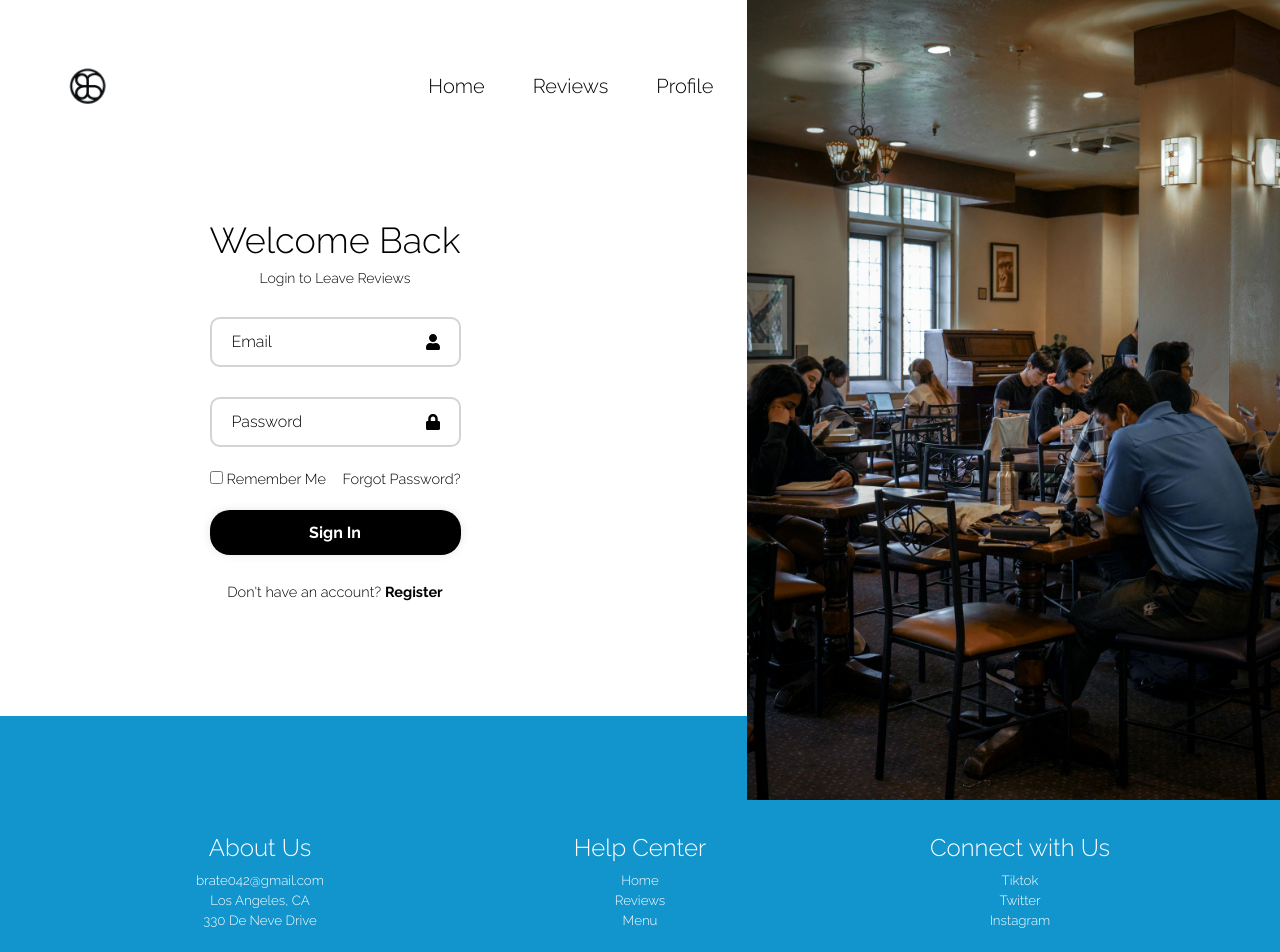
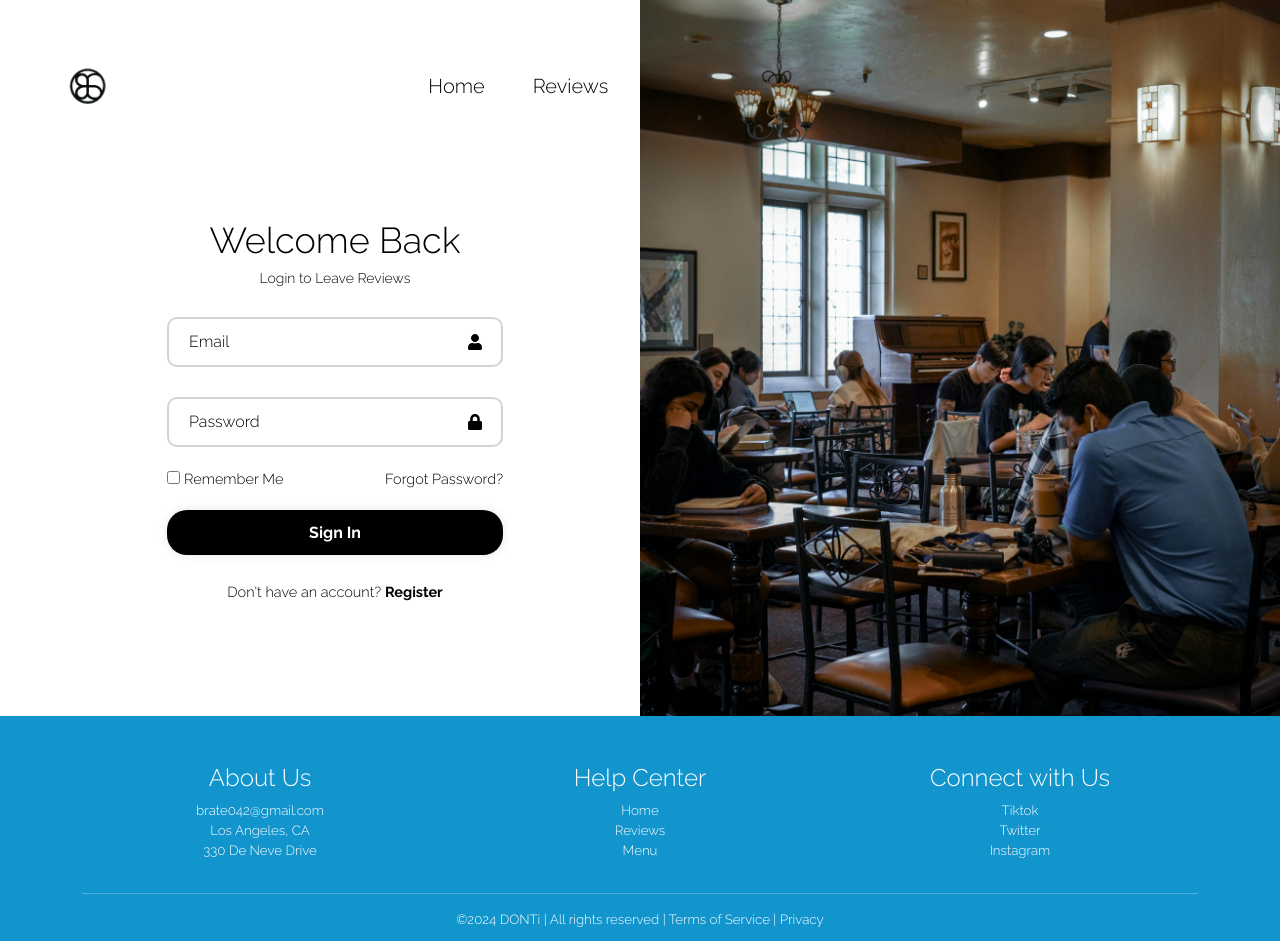
Before and after one commit to olana-abraham/B-Rates, a React (Create React App) app in the folder b-rate/: page /login in a window 1280 px wide. Shown: the top 952 px of the page. Built offline with nearby package versions, Linux system fonts and the light colour scheme; a web font is replaced by a local one.

Commit message:
Minor css fixes

```diff
--- a/b-rate/src/App.js
+++ b/b-rate/src/App.js
@@ -29,8 +29,9 @@
           <Route path="/password_reset" element={<PasswordReset />} />
         </Routes>
       </div>
-      <Footer/>
+      <Footer />
     </div>
+
 
 
   );
--- a/b-rate/src/pages/Home.js
+++ b/b-rate/src/pages/Home.js
@@ -58,8 +58,8 @@
                 <Switch />
             </div>
         </div>
+        </div>
 
-</div>
 
     )
 
--- a/b-rate/src/pages/footer.css
+++ b/b-rate/src/pages/footer.css
@@ -1,13 +1,12 @@
-.main-footer{
-    color:white;
+.main-footer {
+    color: white;
     background-color: #1295cd;
     padding-top: 3rem;
-    display: flex;
-    align-items: flex-end;
+    position: relative;
     bottom: 0;
-    left:0;
+    left: 0;
     width: 100%;
-    height:300px;
+    height: 225px;
     font-size: smaller;
     font-family: 'Raleway', sans-serif;
 
--- a/b-rate/src/pages/forgot.css
+++ b/b-rate/src/pages/forgot.css
@@ -1,7 +1,6 @@
 @import url('https://font.goggleapis.com/css2?family=Poppins:wght@400;600;700&display=swap');
 
 .wrapper {
-    display: flex;
     width: 420px;
     background: white;
     padding: 50px 40px;
@@ -14,10 +13,11 @@
 
 .image {
     position: absolute;
-    justify-content: right;
-    width: auto;
+    top: 0;
+    right: 0;
+    width: 50%;
+    height: 100vh;
 
-    height: 100vh;
 }
 
 
--- a/b-rate/src/pages/forgot.js
+++ b/b-rate/src/pages/forgot.js
@@ -7,6 +7,8 @@
 import Navbar from "../Navbar";
 import { useNavigate } from "react-router-dom"
 import { Link } from 'react-router-dom';
+import Footer from "./Footer";
+
 import supabase from "../config/supabaseClient.js"; // Import your Supabase client
 
 
@@ -28,7 +30,7 @@
         }
     }
 
-    return(
+    return (
         <div>
             <Navbar />
             <div className='wrapper'>
@@ -36,16 +38,16 @@
                     <h1>Forgot Password</h1>
                     <div className="input-box">
                         <input type="text" placeholder='Email' value={email}
-                            onChange={(e) => setEmail(e.target.value)}required />
-                        <MdEmail className='icon'/>
+                            onChange={(e) => setEmail(e.target.value)} required />
+                        <MdEmail className='icon' />
                     </div>
 
                     <button type="submit" >Send</button>
                 </form>
-                <div >
 
-            <img src={myImage} alt="My Image" className='image' />
-                </div>
+
+                <img src={myImage} alt="My Image" className='image' />
+
             </div>
         </div>
 
--- a/b-rate/src/pages/register.js
+++ b/b-rate/src/pages/register.js
@@ -9,21 +9,6 @@
 import { MdEmail } from "react-icons/md";
 import Navbar from "../Navbar";
 
-let logged
-
-// function log() {
-
-//     let { data: { user } } = supabase.auth.getUser()
-
-//     console.log(user.id)
-//     const { data, error } = supabase
-//         .from('Users')
-//         .insert([
-//             { UID: user.id },
-//         ])
-//         .select()
-
-// }
 
 const Register = () => {
     const [email, setEmail] = useState('')
```
Also changed, not shown: b-rate/src/App.css (+9 -3 lines).
